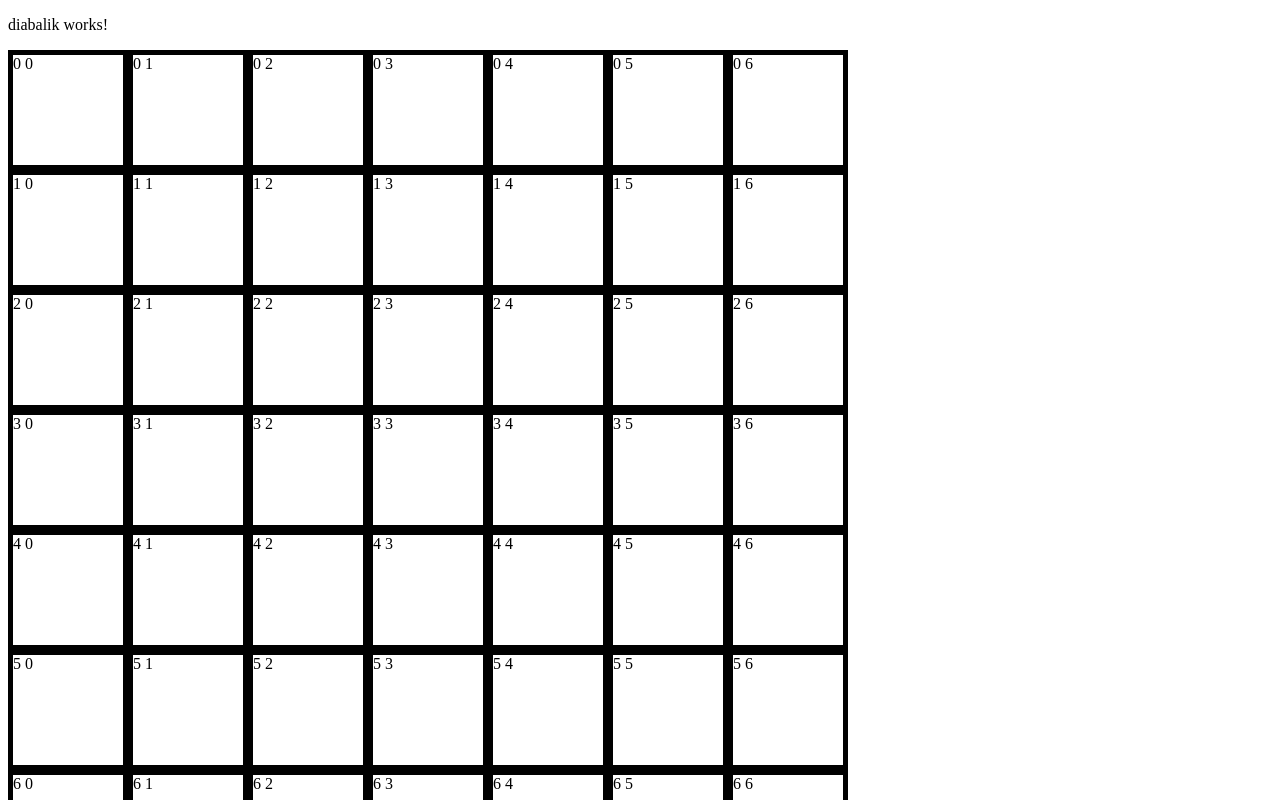
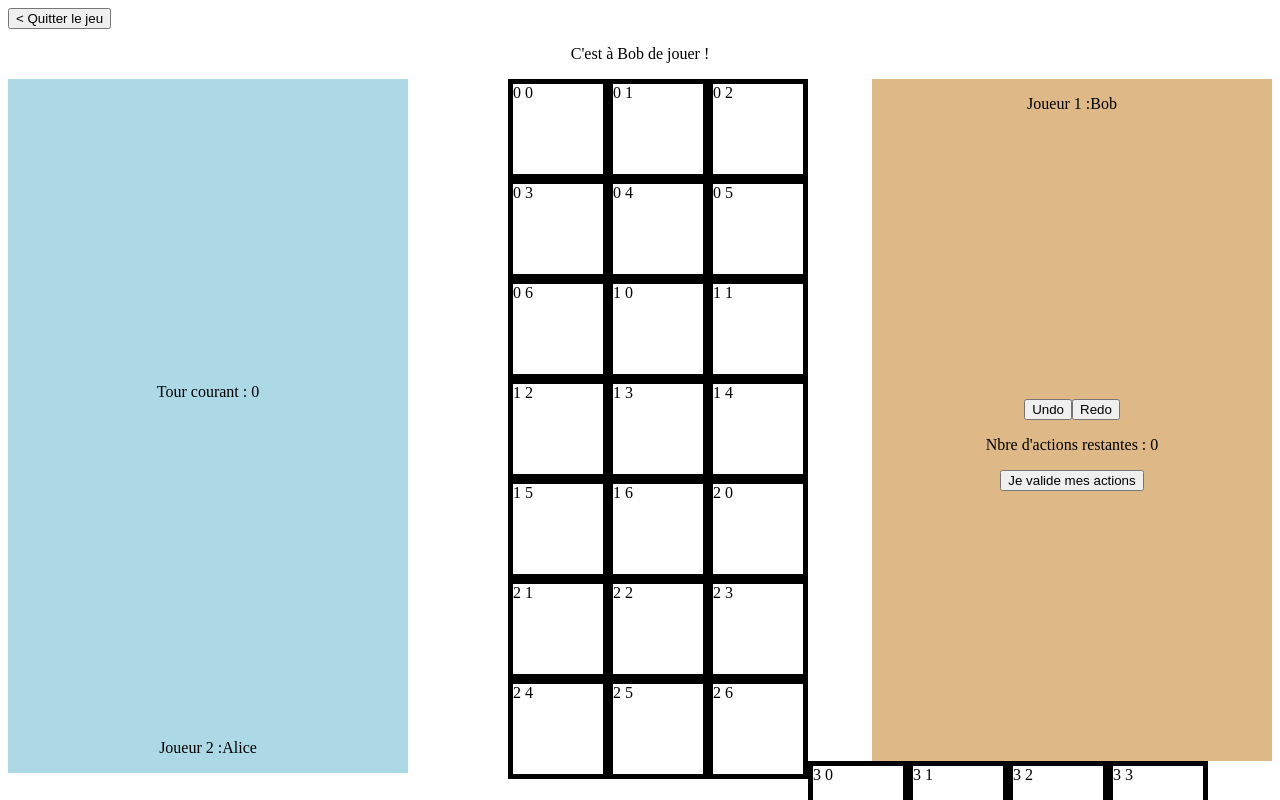
Before and after one commit to jujusb/diabalikGPS, an Angular app in the folder srcProjet/diaballik-frontend/: page /diabalik in a window 1280 px wide. Shown: the top 800 px of the page. Built offline with nearby package versions, Linux system fonts and the light colour scheme.

Commit message:
Ajout des éléments dans le front end

```diff
--- a/srcProjet/diaballik-frontend/src/app/app.module.ts
+++ b/srcProjet/diaballik-frontend/src/app/app.module.ts
@@ -5,6 +5,7 @@ import { AppRoutingModule } from './app-routing.module';
 import { AppComponent } from './app.component';
 import { DiabalikComponent } from './diabalik/diabalik.component';
 import { ConfigComponent } from './config/config.component';
+import { MyData } from './mydata';
 
 @NgModule({
   declarations: [
@@ -17,7 +18,7 @@ import { ConfigComponent } from './config/config.component';
     HttpClientModule,
     AppRoutingModule
   ],
-  providers: [],
+  providers: [MyData],
   bootstrap: [AppComponent]
 })
 export class AppModule { }
--- a/srcProjet/diaballik-frontend/src/app/diabalik/diabalik.component.css
+++ b/srcProjet/diaballik-frontend/src/app/diabalik/diabalik.component.css
@@ -1,5 +1,5 @@
 div {
-    --size-cell: 120px;
+    --size-cell: 100px;
     --border-cell: 5px;
     --nb-cell: 7;
     --grid-size :  calc(var(--size-cell)*7);
@@ -35,3 +35,23 @@ div {
     padding: 0;
     margin: 0;
 }
+div#colonne1 {
+	float: left;
+    width: 400px;
+    height: fit-content;
+    background: lightblue;
+    text-align: center;
+}
+
+div#colonne2 {
+	float: right;
+    width: 400px;
+    height: max-content;
+    background: burlywood;
+    text-align: center;
+}
+
+div#centre {
+	margin-left: 500px;
+	margin-right: 300px;
+}
--- a/srcProjet/diaballik-frontend/src/app/diabalik/diabalik.component.html
+++ b/srcProjet/diaballik-frontend/src/app/diabalik/diabalik.component.html
@@ -1,37 +1,95 @@
-<p>diabalik works!</p>
+<div >
+	<div id="header">
+		<button onclick="location.href = 'config'">< Quitter le jeu</button>
+        <p style="text-align: center;"> C'est à {{data.storage.currentPlayer.name}} de jouer !</p>
+    </div>
 
-<!--
-<button (click)="ok = !ok">OK</button>
-<button (click)="setOk()">OK again</button>
+    <div id="colonne1">
+        <br>
+        <br>
+        <br>
+        <br>
+        <br>
+        <br>
+        <br>
+        <br>
+        <br>
+        <br>
+        <br>
+        <br>
+        <br>
+        <br>
+        <br>
+        <br>
+        <p>Tour courant : {{data.storage.currentTurn}}</p><br>
+        <br>
+        <br>
+        <br>
+        <br>
+        <br>
+        <br>
+        <br>
+        <br>
+        <br>
+        <br>
+        <br>
+        <br>
+        <br>
+        <br>
+        <br>
+        <br>
+        <p> Joueur 2 :{{data.storage.player2.name}} </p>
+    </div>
 
+    <div id="colonne2">
+        <p> Joueur 1 :{{data.storage.player1.name}} </p>
+        <br>
+        <br>
+        <br>
+        <br>
+        <br>
+        <br>
+        <br>
+        <br>
+        <br>
+        <br>
+        <br>
+        <br>
+        <br>
+        <br>
+        <br>
+        <button onclick="location.href = 'diabalik'">Undo</button> <button onclick="location.href = 'diabalik'">Redo</button>
+        <p>Nbre d'actions restantes : {{data.storage.nbActions}}</p>
+        <button onclick="location.href = 'diabalik'">Je valide mes actions</button>
+        <br>
+        <br>
+        <br>
+        <br>
+        <br>
+        <br>
+        <br>
+        <br>
+        <br>
+        <br>
+        <br>
+        <br>
+        <br>
+        <br>
+        <br>
+        <br>
+    </div>
 
-<p *ngIf="ok">How to dynamically change the content of a page using ngIf</p>
-<p *ngIf="isOk()">or you can call methods</p>
--->
-<!-- #name identifies all the div instances created by the ngFor as a set that
-can be used in the controller class -->
-<!-- ngFor creates for each element of the given array an instance of div -->
-<!-- oncontextmenu is mandatory to hide the popup menu on right click -->
-<!-- [attr.data-x] creates an attribute in the div, which value is the current x value
-https://www.w3schools.com/tags/att_global_data.asp
-This is useful when you want to get some information in the controller class
-look at the css file to see how the aclass objects are rendered.
-The variable $event refers to the event (a MouseEvent) produced when using the mouse.
--->
-
+    <div id="centre">
         <div class="board">
             <ng-container class='aclass' #myobjects *ngFor="let x of [0,1,2,3,4,5,6]" >
                 <div class='aclass' #myobjects *ngFor="let y of [0,1,2,3,4,5,6]" [attr.data-x]=x [attr.data-y]=y>{{x}} {{y}}</div>
             </ng-container>
         </div>
 
-<!--<div class="piece" #pieces *ngFor="let piece of game.storage.board.pieces"
-    [ngStyle]="{'background-color': piece.player1 ? game.storage.p1.color.code : game.storage.p2.color.code}"
-    [style.left.px]="piece.x * 80 + 10" [style.top.px]="piece.y * 80 + 10" >
+        <!--<div class="piece" #pieces *ngFor="let piece of game.storage.gameBoard.pieces"
+            [ngStyle]="{'background-color': piece.player}"
+            [style.left.px]="piece.posX * 80 + 10" [style.top.px]="piece.posY * 80 + 10" >
         </div>-->
+    </div>
 
-<!--<div class='aclass' #myobjects *ngFor="let x of [0,1,2,3,4,5,6]"
-    (mousedown)="rightClick($event)"
-    oncontextmenu="return false;"
-    [attr.data-x]=x>
-</div>-->
+</div>
--- /dev/null
+++ b/srcProjet/diaballik-frontend/src/app/mydata.ts
@@ -0,0 +1,18 @@
+import { Injectable } from '@angular/core';
+
+// This class is data that will be used through the different components
+// by dependency injection.
+// See mycomponent.component.ts for a usage of this class.
+// See app.module.ts to see how this injection is configured
+@Injectable()
+export class MyData {
+    // The data to store
+    // any: https://www.typescriptlang.org/docs/handbook/basic-types.html
+    public storage: any;
+
+    public constructor() {
+        // An example of how storage can be used to store json data.
+        // The JSON class can both parse JSON from a string, a produce a string from a JSON object (stringify)
+        this.storage = JSON.parse('{"nbActions":0,"currentTurn":0,"gameBoard":{"undoable_mode":[],"redoable_mode":[],"board":[{"position":{"posX":0,"posY":0},"ballOwner":false,"player":"white"},{"position":{"posX":1,"posY":0},"ballOwner":false,"player":"white"},{"position":{"posX":2,"posY":0},"ballOwner":false,"player":"white"},{"position":{"posX":3,"posY":0},"ballOwner":true,"player":"white"},{"position":{"posX":4,"posY":0},"ballOwner":false,"player":"white"},{"position":{"posX":5,"posY":0},"ballOwner":false,"player":"white"},{"position":{"posX":6,"posY":0},"ballOwner":false,"player":"white"},null,null,null,null,null,null,null,null,null,null,null,null,null,null,null,null,null,null,null,null,null,null,null,null,null,null,null,null,null,null,null,null,null,null,null,{"position":{"posX":0,"posY":6},"ballOwner":false,"player":"black"},{"position":{"posX":1,"posY":6},"ballOwner":false,"player":"black"},{"position":{"posX":2,"posY":6},"ballOwner":false,"player":"black"},{"position":{"posX":3,"posY":6},"ballOwner":true,"player":"black"},{"position":{"posX":4,"posY":6},"ballOwner":false,"player":"black"},{"position":{"posX":5,"posY":6},"ballOwner":false,"player":"black"},{"position":{"posX":6,"posY":6},"ballOwner":false,"player":"black"}]},"player1":{"type":"humanPlayer","name":"Bob","colour":true,"winner":false},"player2":{"type":"humanPlayer","name":"Alice","colour":false,"winner":false},"currentPlayer":{"type":"humanPlayer","name":"Bob","colour":true,"winner":false}}');
+    }
+}
```
Also changed, not shown: srcProjet/diaballik-frontend/src/app/diabalik/diabalik.component.ts (+10 -1 lines). Lines whose indentation alone changed are shown as unchanged.
